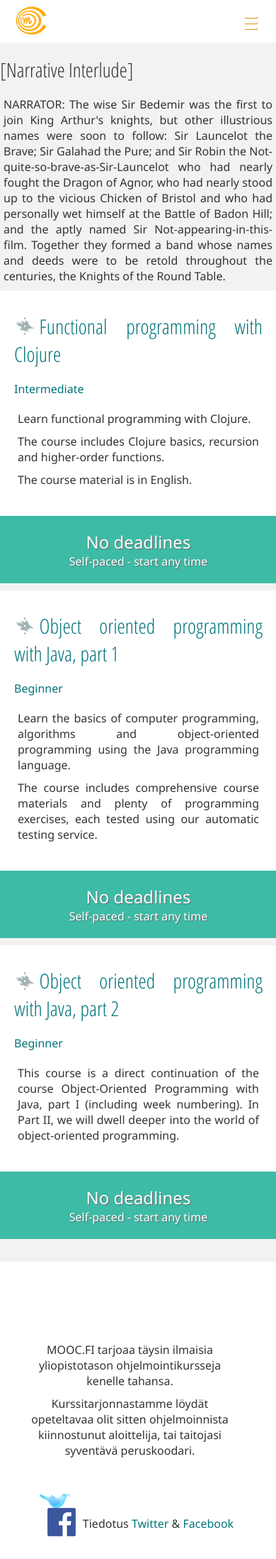
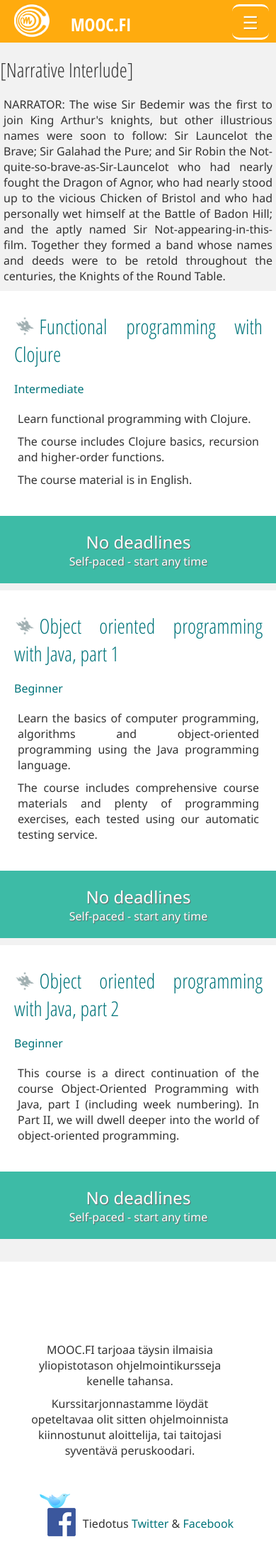
Before and after one commit to moocfi/moocfi.github.io, a Jekyll site: the page built from english.html, in a window 390 px wide. Shown: the top 2197 px of the page at 71% size. Built offline with Jekyll 4.4.1, drawn with Linux system fonts in a browser that asks for light colours; nearby versions of some CDN libraries; Markdown is read by kramdown in place of the engine named in the settings.

Commit message:
Fix brand color, add nav BG on small screens

```diff
--- a/_sass/widgets/_nav.scss
+++ b/_sass/widgets/_nav.scss
@@ -1,5 +1,6 @@
 body > nav {
 	text-align: right;
+	background: $brand;
 }
 
 body > nav a {
--- a/css/main.scss
+++ b/css/main.scss
@@ -20,7 +20,7 @@
 $page-bg: #f2f2f2;
 $text-bg: white;
 $cta: #3dbba6;
-$brand: #D48E0C;
+$brand: #FFAB0E;
 
 $logo-font-color: black;
 $header-font-color: black;
```
